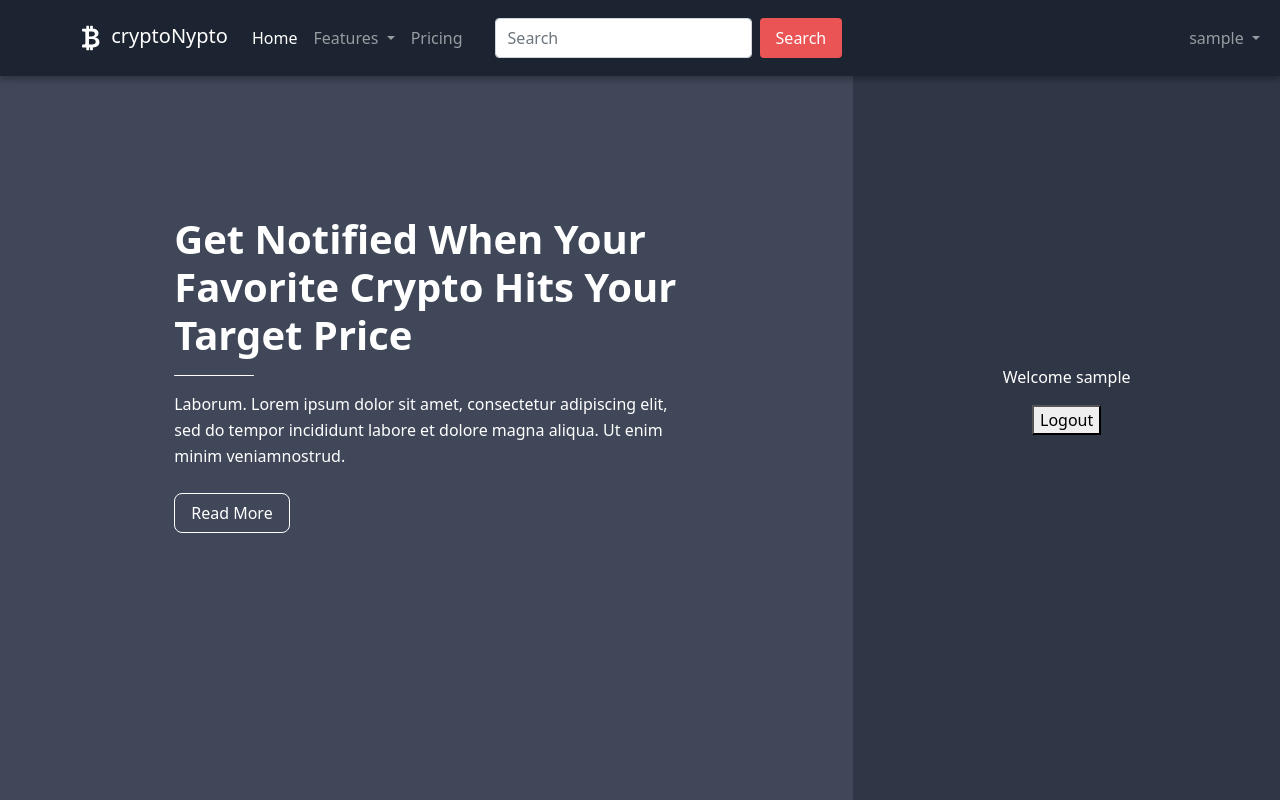
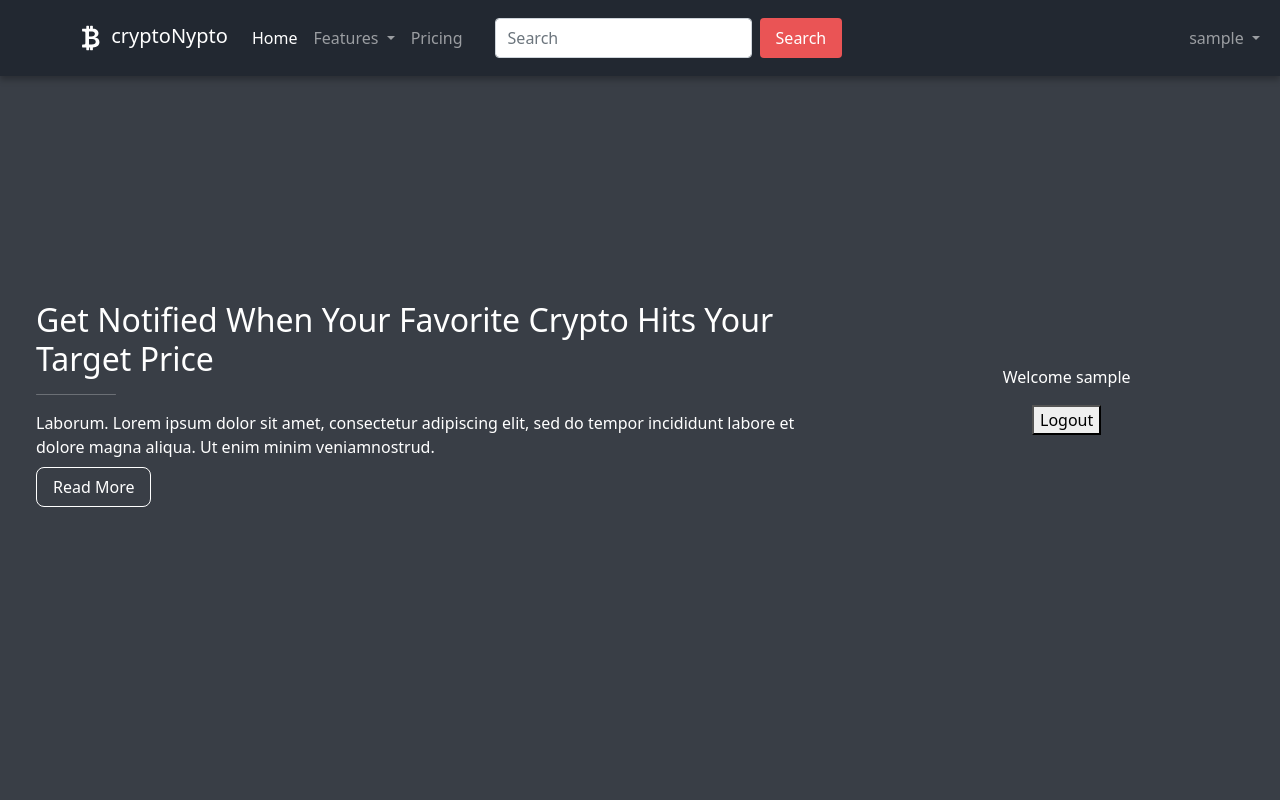
Before and after one commit to DylanLongSE/crypto-nypto, a Django app: page / in a window 1280 px wide. Run offline with Django 5.2, Linux system fonts and the light colour scheme; the visitor is signed in with stand-in values (Sample User, id 1).

Commit message:
restructured the code before loggin in. still need to change right side color, add section to left side, and change right side color again to match the main color when the screen is shrunk

```diff
--- a/static/css/base.css
+++ b/static/css/base.css
@@ -1,58 +1,19 @@
-.background-row {
-    position: fixed;
-    top: 0;
-    left: 0;
-    width: 100vw;
-    height: 100vh;
-    z-index: -1;
+body {
+    background-color: #393E46;
 }
 
-.full-height {
-    height: 100%;
+::-webkit-scrollbar {
+    display: none;
 }
 
-.custom-section {
-    color: white;
-    padding: 2rem;
-    border-radius: 1rem;
-    text-align: left;
+.nav-bg-color {
+    background-color: #222831;
 }
 
-.custom-title {
-    font-size: 2.5rem;
-    font-weight: bold;
-    margin-bottom: 1rem;
-}
 
-.custom-text {
-    font-size: 1rem;
-    margin-bottom: 2rem;
-    line-height: 1.6;
-}
 
-.custom-buttons a {
-    color: white;
-    border: 1px solid white;
-    padding: 0.5rem 1rem;
-    text-decoration: none;
-    border-radius: 0.5rem;
-    transition: background-color 0.3s, color 0.3s;
-    margin-right: 1rem;
-}
-
-.custom-buttons a:hover {
-    background-color: white;
-    color: #1a1a2e;
-}
-
-.social-icons a {
-    color: white;
-    margin-right: 1rem;
-    font-size: 1.5rem;
-}
-
-.social-icons a:hover {
-    color: #00f5d4;
+nav {
+    box-shadow: 0px 4px 6px rgba(0, 0, 0, 0.25);
 }
 
 .custom-line {
@@ -61,106 +22,6 @@
     background-color: white;
     margin: 1rem 0;
     border-radius: 1rem;
-}
-
-nav {
-    box-shadow: 0px 4px 6px rgba(0, 0, 0, 0.25);
-}
-
-.search-btn {
-    background-color: #EA5455;
-    color: white;
-    border: none;
-    border-radius: 4px;
-    padding: 0.5rem 1rem;
-    font-size: 1rem;
-    cursor: pointer;
-    transition: background-color 0.3s ease, transform 0.2s ease;
-}
-
-.search-btn:hover {
-    background-color: #D13C3D;
-}
-
-/* General Background */
-.background-row {
-    position: fixed;
-    top: 0;
-    left: 0;
-    width: 100vw;
-    height: 100vh;
-    z-index: -1;
-}
-
-.full-height {
-    height: 100%;
-}
-
-/* Left Section */
-.section-left {
-    background-color: #3F4758;
-}
-
-/* Right Section */
-.section-right {
-    background-color: #2F3645;
-}
-
-/* Custom Section Styling */
-.custom-section {
-    color: white;
-    padding: 2rem;
-    border-radius: 1rem;
-    text-align: left;
-}
-
-.custom-title {
-    font-size: 2.5rem;
-    font-weight: bold;
-    margin-bottom: 1rem;
-}
-
-.custom-text {
-    font-size: 1rem;
-    margin-bottom: 2rem;
-    line-height: 1.6;
-}
-
-.custom-buttons a {
-    color: white;
-    border: 1px solid white;
-    padding: 0.5rem 1rem;
-    text-decoration: none;
-    border-radius: 0.5rem;
-    transition: background-color 0.3s, color 0.3s;
-    margin-right: 1rem;
-}
-
-.custom-buttons a:hover {
-    background-color: white;
-    color: #1a1a2e;
-}
-
-.social-icons a {
-    color: white;
-    margin-right: 1rem;
-    font-size: 1.5rem;
-}
-
-.social-icons a:hover {
-    color: #00f5d4;
-}
-
-.custom-line {
-    width: 5rem;
-    height: 0.1rem;
-    background-color: white;
-    margin: 1rem 0;
-    border-radius: 1rem;
-}
-
-.nav-bar-custom {
-    box-shadow: 0px 4px 6px rgba(0, 0, 0, 0.25);
 }
 
 .search-btn {
@@ -182,18 +43,6 @@ nav {
     margin-top: 90px;
 }
 
-.custom-navbar {
-    background-color: #1B2430;
-}
-
-.custom-section-right {
-    background-color: #2F3645;
-}
-
-.custom-section-left {
-    background-color: #3F4758;
-}
-
 .margin-left-nav {
     margin-left: 4em !important;
 }
@@ -206,7 +55,7 @@ nav {
 
 .custom-dropdown-menu .dropdown-item {
     color: black;
-    padding: 10px 15px; /* Adjust padding as needed */
+    padding: 10px 15px;
 
 }
 
@@ -214,8 +63,6 @@ nav {
     background-color: #EA5455;
 
 }
-
-
 
 /* In your custom CSS file */
 .nav-link[type="submit"] {
@@ -226,3 +73,18 @@ nav {
     text-decoration: none;
     cursor: pointer;
   }
+
+  .custom-buttons a {
+    color: white;
+    border: 1px solid white;
+    padding: 0.5rem 1rem;
+    text-decoration: none;
+    border-radius: 0.5rem;
+    transition: background-color 0.3s, color 0.3s;
+    margin-right: 1rem;
+}
+
+.custom-buttons a:hover {
+    background-color: white;
+    color: #1a1a2e;
+}
--- a/templates/base.html
+++ b/templates/base.html
@@ -5,85 +5,59 @@
     <meta charset="UTF-8" />
     <meta name="viewport" content="width=device-width, initial-scale=1.0" />
     <title>{% block title %}CryptoNypto{% endblock title %}</title>
-    <link rel="stylesheet" href="{% static 'css/base.css' %}" />
     <link
       href="https://cdn.jsdelivr.net/npm/bootstrap@5.0.2/dist/css/bootstrap.min.css"
       rel="stylesheet"
       integrity="sha384-EVSTQN3/azprG1Anm3QDgpJLIm9Nao0Yz1ztcQTwFspd3yD65VohhpuuCOmLASjC"
       crossorigin="anonymous"
     />
+	<link rel="stylesheet" href="{% static 'css/base.css' %}" />
+
   </head>
   <body>
 
 
+	<div class="container-fluid text-white">
+		<div class="row vh-100">
 
+			<!-- left side -->
+			<div class="col-12 col-sm-8 d-flex justify-content-center align-items-center">
 
+				<div class="container">
+					<h1 class="fs-2">Get Notified When Your Favorite Crypto Hits Your Target Price</h1>
 
+					<hr class="custom-line">
 
-
-
-
-
-
-
-    <div class="row g-0 background-row">
-		<div class="col-12 col-sm-8 full-height d-flex align-items-center justify-content-center custom-section-left">
-
-        <div
-          class="col-8 full-height d-flex align-items-center justify-content-center"
-        >
-          <div class="custom-section">
-            <h1 class="custom-title">
-              Get Notified When Your Favorite Crypto Hits Your Target Price
-            </h1>
-            <div class="custom-line"></div>
-            <p class="custom-text">
+					<p class="custom-text fs-6">
 						Laborum. Lorem ipsum dolor sit amet, consectetur adipiscing elit,
 						sed do tempor incididunt labore et dolore magna aliqua. Ut enim
 						minim veniamnostrud.
 					</p>
+
 					<div class="custom-buttons">
 						<a href="#">Read More</a>
 					</div>
-            <div class="social-icons mt-4">
-              <a href="#"><i class="fab fa-facebook"></i></a>
-              <a href="#"><i class="fab fa-twitter"></i></a>
-              <a href="#"><i class="fab fa-linkedin"></i></a>
-              <a href="#"><i class="fab fa-instagram"></i></a>
+
 				</div>
-          </div>
-        </div>
-
-
 
 
 
 			</div>
 
+			<!-- right side side -->
+			<div class="col-12 col-sm-4 d-flex justify-content-center align-items-center">
 
-
-
-
-	  <div class="col-12 col-sm-4 full-height d-flex align-items-center justify-content-center custom-section-right">
-
-        <div class="container text-white text-center">
+				<div class="container text-center">
 					{% block login-signup %} {% endblock login-signup %}
 				</div>
+
 			</div>
-
-
-
+		</div>
 
 	</div>
 
 
-
-
-
-
-
-
-    <nav class="navbar fixed-top navbar-expand-sm navbar-dark custom-navbar">
+    <nav class="navbar fixed-top navbar-expand-sm navbar-dark nav-bg-color">
       <div class="container-fluid margin-left-nav">
         <a href="#" class="navbar-brand mb-0 h1">
           <svg
@@ -295,8 +269,8 @@
       </div>
     </nav>
 
-    <div class="container responsive-margin top-margin">
-      <main>{% block content %} {% endblock content %}</main>
+    <div class="container">
+		<main>{% block content %}{% endblock content %}</main>
 	</div>
 
     <script
```
Lines whose indentation alone changed are shown as unchanged.
